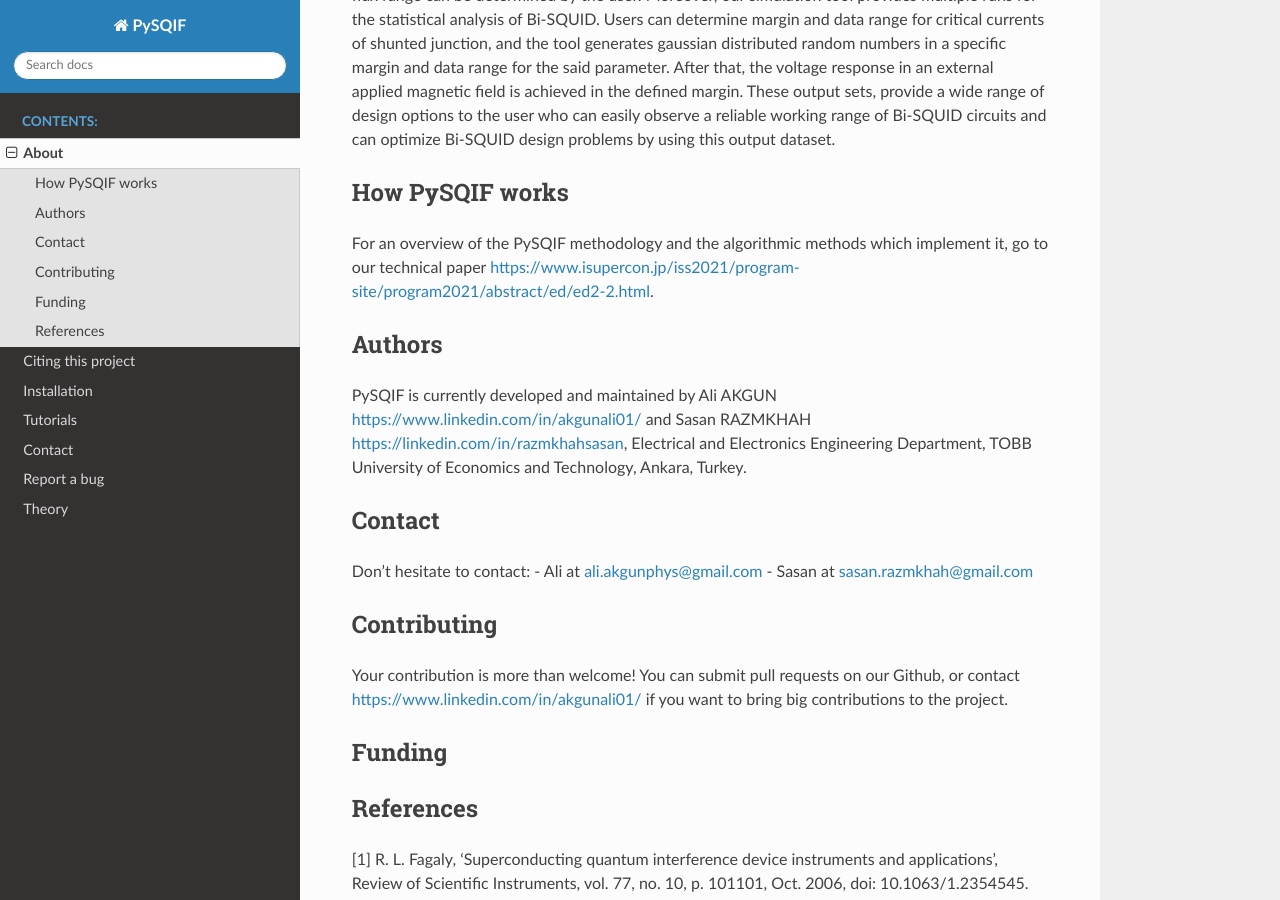
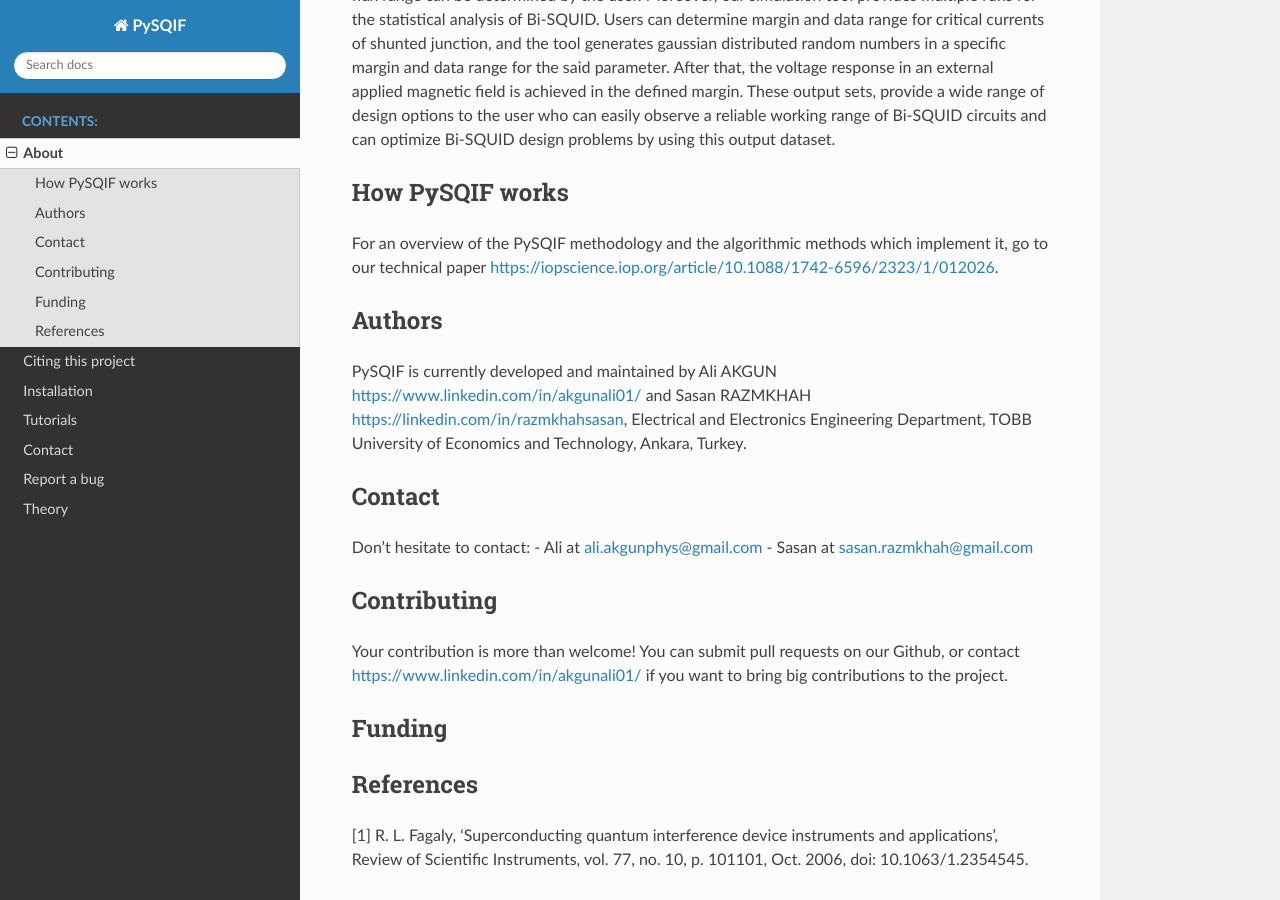
Before and after one commit to aakgn/PySQIF, a Sphinx documentation site: the page built from docs/source/about.rst, in a window 1280 px wide and 900 px high, scrolled down 632 px. Built offline with Sphinx 7.4.7 and the Read the Docs theme 2.0.0, drawn with Linux system fonts in a browser that asks for light colours; pages that are not in the unit, such as notebooks, are missing from menus; some of the changed lines change nothing that is shown.

Commit message:
Update about.rst

```diff
--- a/docs/source/about.rst
+++ b/docs/source/about.rst
@@ -28,7 +28,7 @@
 
 How PySQIF works
 ==================
-For an overview of the PySQIF methodology and the algorithmic methods which implement it, go to our technical paper https://www.isupercon.jp/iss2021/program-site/program2021/abstract/ed/ed2-2.html.
+For an overview of the PySQIF methodology and the algorithmic methods which implement it, go to our technical paper https://iopscience.iop.org/article/10.1088/1742-6596/2323/1/012026.
 
 Authors
 ==============
```
